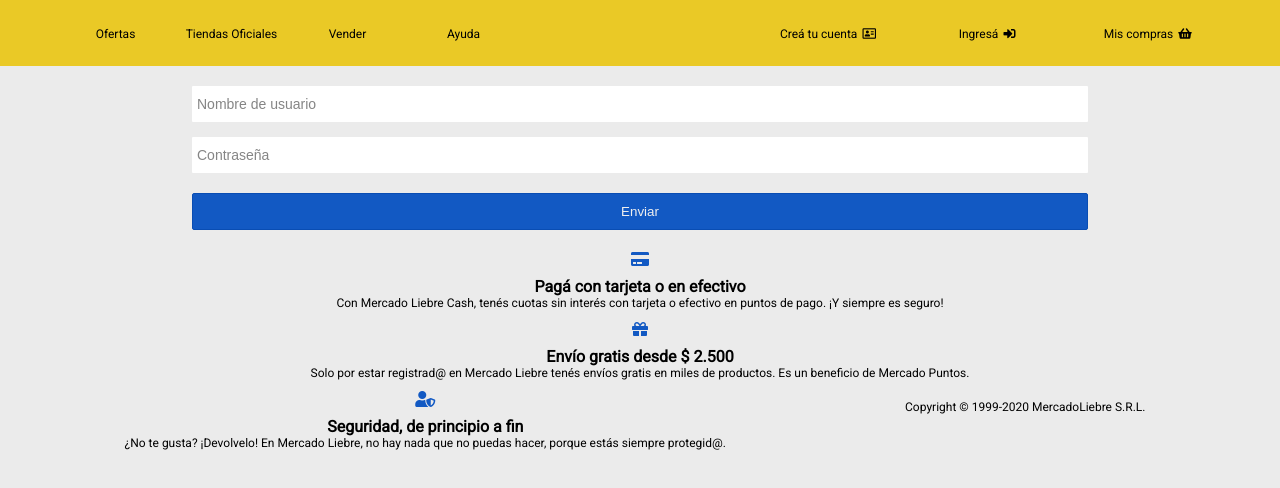
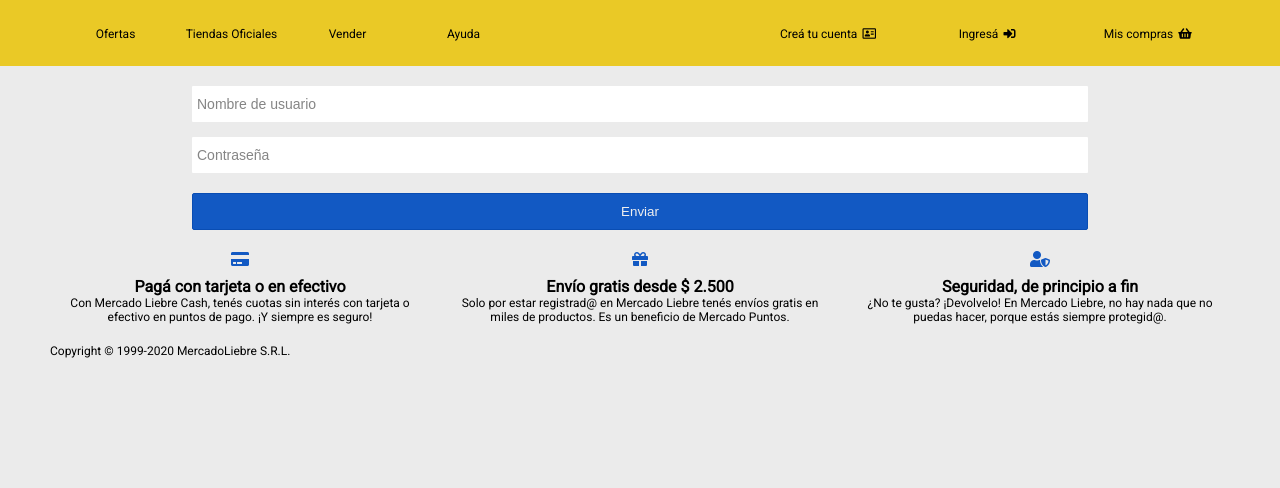
Before and after one commit to MicaPupparo/mercadoliebre, a website: page views/login.html in a window 1280 px wide. Shown: the part 144-632 px from the top of the page. Drawn offline with Linux system fonts and the light colour scheme; files whose address does not match are found by name.

Commit message:
fixed login problems

```diff
--- a/public/css/styles.css
+++ b/public/css/styles.css
@@ -226,7 +226,7 @@
 
 footer {
     text-align: center;
-    margin-top: 80px;
+    margin-top: 100px;
 }
 
 footer section{
--- a/views/login.html
+++ b/views/login.html
@@ -48,25 +48,24 @@
         <input type="password" class="input" name="password" placeholder="Contraseña" required>
         <button type="menu" class="button">Enviar</button>
     </form>
-
     <footer>
-        <section>
+        <section class="footer-section">
             <i class="fas fa-credit-card"></i>
             <h4>Pagá con tarjeta o en efectivo</h4>
             <p>Con Mercado Liebre Cash, tenés cuotas sin interés con tarjeta o efectivo en puntos de pago. ¡Y siempre es seguro!</p>
         </section>
-        <section>
+        <section class="footer-section">
             <i class="fas fa-gift"></i>
             <h4>Envío gratis desde $ 2.500</h4>
             <p>Solo por estar registrad@ en Mercado Liebre tenés envíos gratis en miles de productos. Es un beneficio de Mercado Puntos.</p>
         </section>
-        <section>
+        <section class="footer-section">
             <i class="fas fa-user-shield"></i>
             <h4>Seguridad, de principio a fin</h4>
             <p>¿No te gusta? ¡Devolvelo! En Mercado Liebre, no hay nada que no puedas hacer, porque estás siempre protegid@.</p>
         </section>
-        <section>
-            <p id="copyright">Copyright © 1999-2020 MercadoLiebre S.R.L.</p>
+        <section id="copyright">
+            <p>Copyright © 1999-2020 MercadoLiebre S.R.L.</p>
         </section>
     </footer>
 </body>
```
Also changed, not shown: views/home.html (+0 -19 lines).
